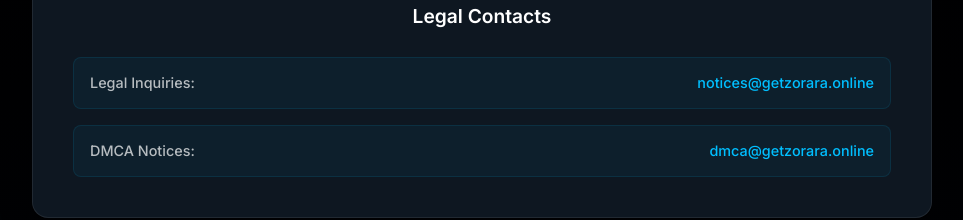
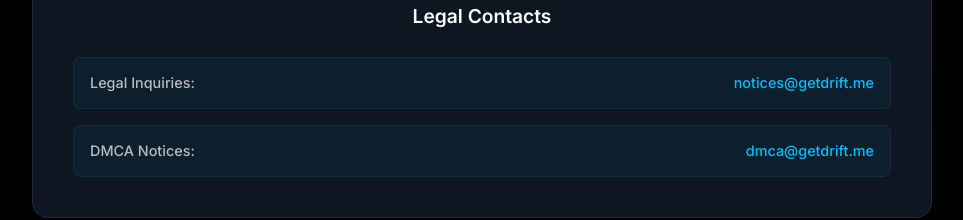
Before and after one commit to kqrege/kqrege.github.io, a React (Create React App) app: page / in a window 1280 px wide. Shown: the part 2821-3041 px from the top of the page, without its empty margins (158-1121 px from the left). Built offline with nearby package versions, Linux system fonts and the light colour scheme; the HTML template or start-up script is replaced by a standard one.

Commit message:
Update Legal.js

```diff
--- a/src/components/Legal.js
+++ b/src/components/Legal.js
@@ -45,13 +45,13 @@
                 <div className="contact-item">
                   <span className="contact-label">Legal Inquiries:</span>
                   <a href="mailto:notices@getdrift.me" className="contact-email">
-                    notices@getzorara.online
+                    notices@getdrift.me
                   </a>
                 </div>
                 <div className="contact-item">
                   <span className="contact-label">DMCA Notices:</span>
                   <a href="mailto:dmca@getdrift.me" className="contact-email">
-                    dmca@getzorara.online
+                    dmca@getdrift.me
                   </a>
                 </div>
               </div>
```
